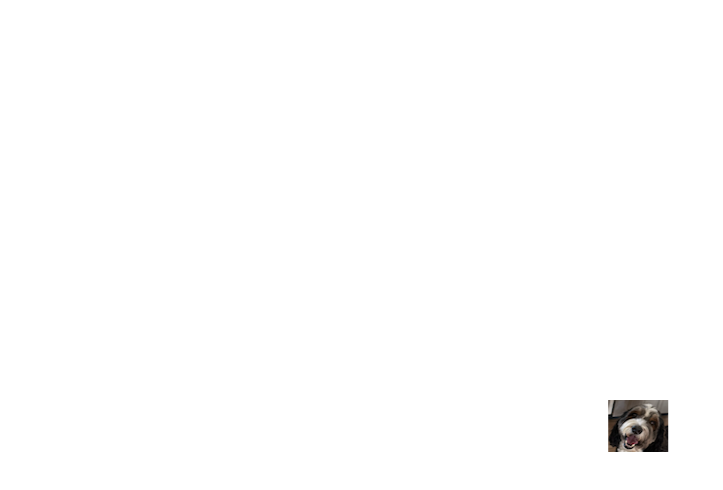
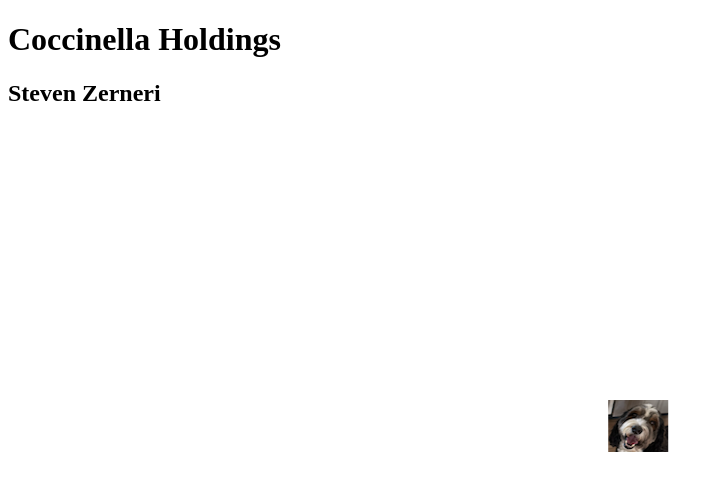
Before and after one commit to americoe/ladybug-site, a plain HTML site: page index.html in a window 1280 px wide. Shown: the whole page, without its empty margins (0-723 px from the left). Drawn offline with Linux system fonts and the light colour scheme.

Commit message:
adding more text

```diff
--- a/index.html
+++ b/index.html
@@ -2,7 +2,9 @@
 <html lang="en">
 <head>
     <meta charset="UTF-8">
-    <title>My Animated Ladybug</title>
+    <title>Coccinella Holdings</title>
+     <h1>Coccinella Holdings</h1>
+     <h2>Steven Zerneri</h2>
     <link rel="stylesheet" href="style.css"> </head>
 <body>
     <div id="ladybug"></div> <script src="script.js"></script> </body>
```
